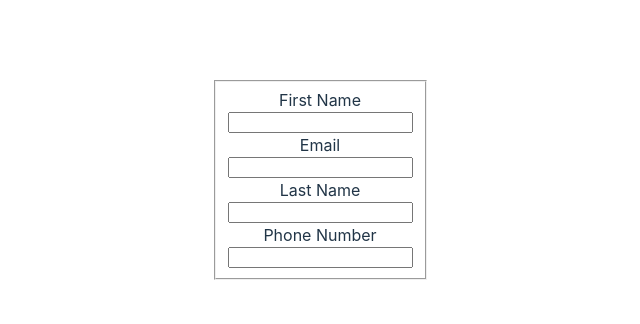
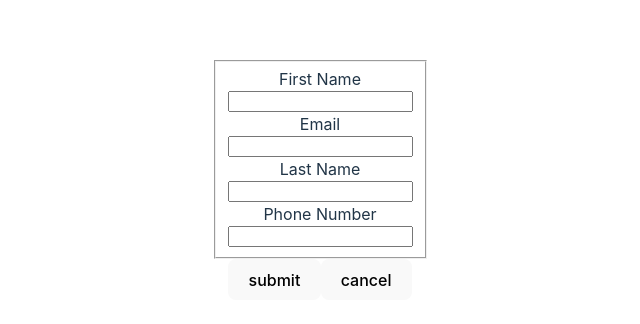
Before and after one commit to Khantdotcom/The-Odin-Project, a React (Vite) app in the folder CV_App/react-lab/: page / in a window 1280 px wide. Shown: the part 220-544 px from the top of the page, without its empty margins (320-960 px from the left). Built offline with nearby package versions, Linux system fonts and the light colour scheme.

Commit message:
Added button

```diff
--- a/CV_App/react-lab/src/App.jsx
+++ b/CV_App/react-lab/src/App.jsx
@@ -12,8 +12,17 @@ function App() {
     { name_id: 'ph', label_for: 'Phone Number', type: 'number', required: true, size: 15, className: 'ph-num' },
   ];
 
+  function Submit(){
+
+  }
+  function Cancel(){
+
+  }
+  const button_list = [{name_id:'submit', function:Submit(),className:'button'},
+    {name_id:'cancel',function:Cancel(),className:'button'}
+  ]
+
   return (
-
     <div className='input-area'>
     <fieldset>
       {input_list.map((input)=>(
@@ -25,9 +34,17 @@ function App() {
       size = {input.size}
       label_for={input.label_for}
       className={input.className}/>
-    ))}</fieldset>
+      ))}
+      </fieldset>
+      {button_list.map((button)=>(
+        <MyButton
+          key = {button.name_id}
+          name_id = {button.name_id}
+          onClick={button.function}
+          className={button.className}
+        />
+      ))}
     </div>
-  )
-}
+  )}
 
 export default App
--- a/CV_App/react-lab/src/components.jsx
+++ b/CV_App/react-lab/src/components.jsx
@@ -25,10 +25,10 @@ export function MyInput({name_id,label_for,type,required,size,className}){
     )
 };
 
-export function MyButton({type,onClick,className}){
+export function MyButton({name_id,onClick,className}){
     return(
         <button className={className} onClick={onClick}>
-            {type}
+            {name_id}
         </button>
     )
 }
```
Also changed, not shown: 1 other file (tests, documents, lock files or other folders).
